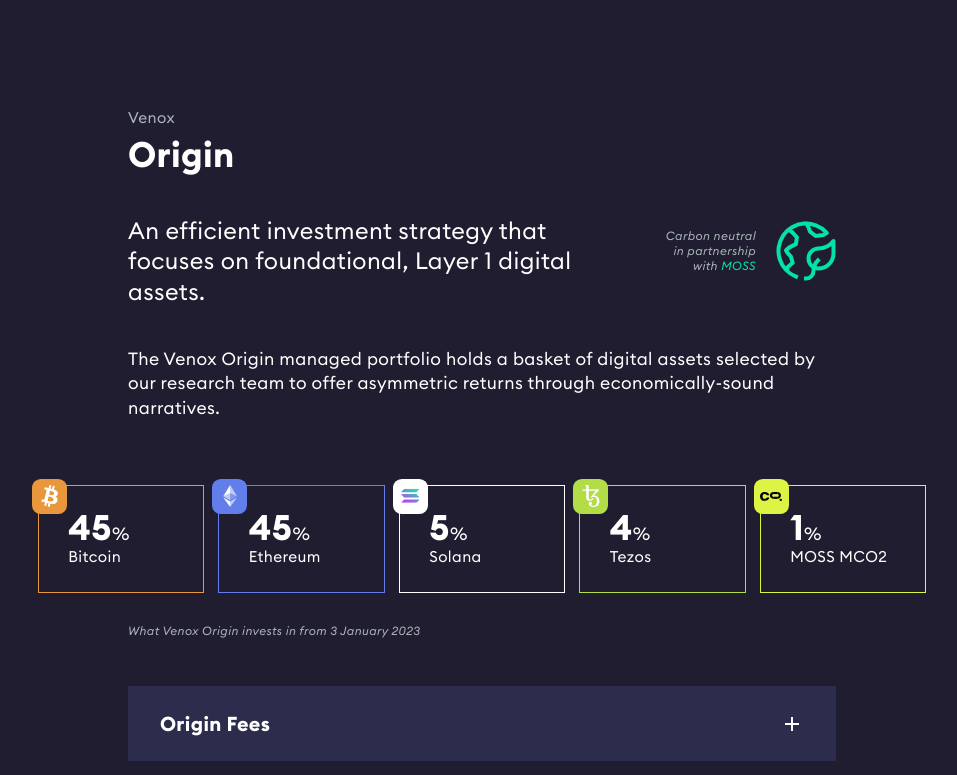
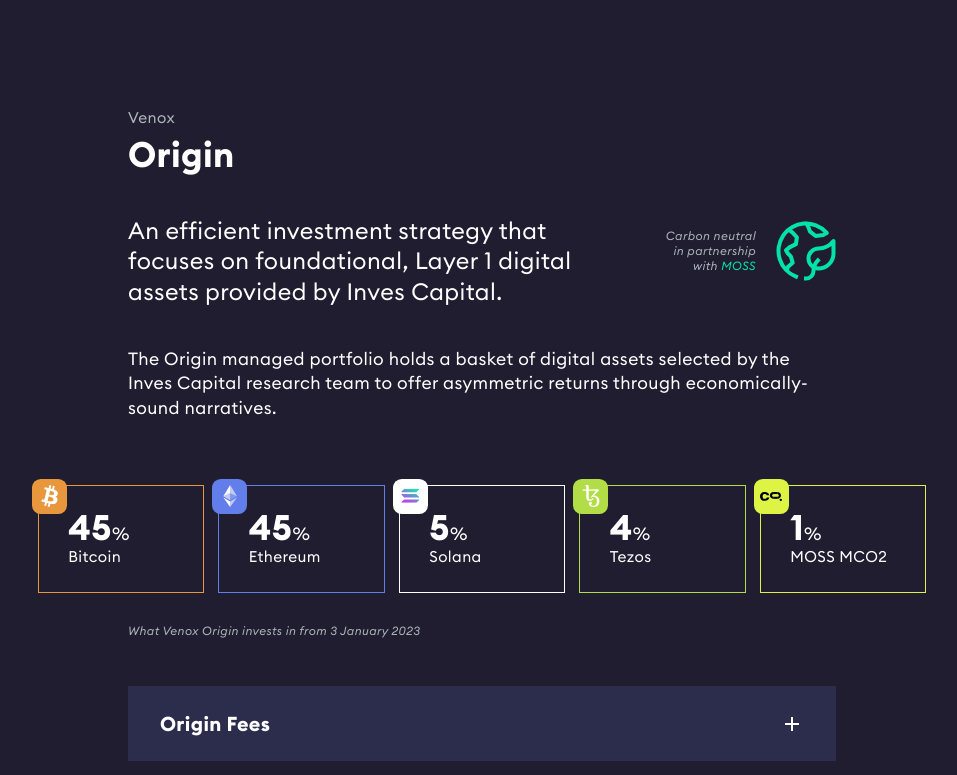
Before and after one commit to venox-digital-assets/venox.io, a website: page index.html in a window 1280 px wide. Shown: the part 2055-2830 px from the top of the page, without its empty margins (158-1115 px from the left). Drawn offline with Linux system fonts and the light colour scheme.

Commit message:
📄Copy updates

```diff
--- a/index.html
+++ b/index.html
@@ -260,7 +260,7 @@
                     <h2>Origin</h2>
                     <div class="grid-vualt">
                         <div>
-                            <p class="big ch-sm">An efficient investment strategy that focuses on foundational, Layer 1 digital assets.</p>
+                            <p class="big ch-sm">An efficient investment strategy that focuses on foundational, Layer 1 digital assets provided by Inves Capital.</p>
                         </div>
                         <!-- <div>
                             <div class="icon-flex">
@@ -287,7 +287,7 @@
                             </div>
                         </div>
                     </div>
-                    <p class="mt-0">The Venox Origin managed portfolio holds a basket of digital assets selected by our research team to offer asymmetric returns through economically-sound narratives.</p>
+                    <p class="mt-0">The Origin managed portfolio holds a basket of digital assets selected by the Inves Capital research team to offer asymmetric returns through economically-sound narratives.</p>
                 </div>
                 <div class="inner">
                     <div class="w-layout-grid grid-figures">
```
